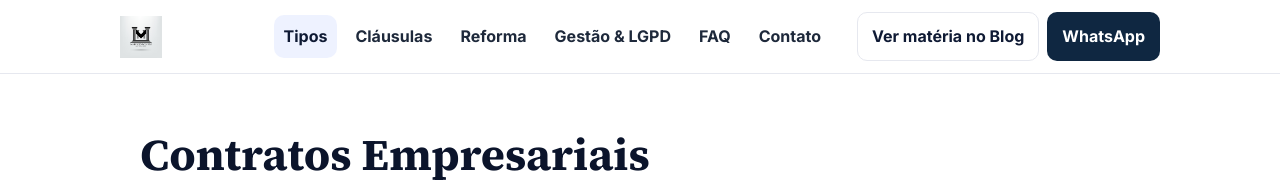
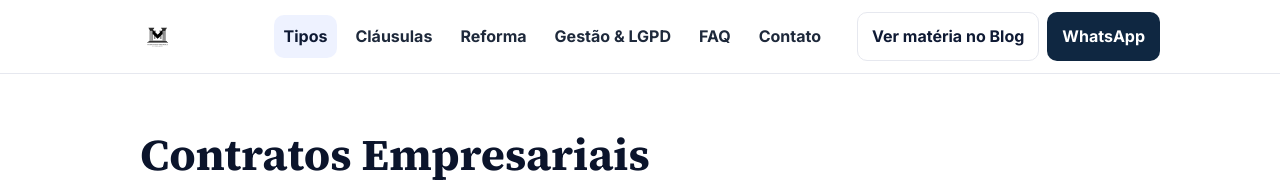
Before and after one commit to juanmmendes/contratos-empresarias, a plain HTML site: page index.html in a window 1280 px wide. Shown: the top 182 px of the page. Drawn offline with Linux system fonts and the light colour scheme.

Commit message:
Ajustes de imagens, layout e limpeza de arquivos não utilizados

```diff
--- a/index.html
+++ b/index.html
@@ -139,7 +139,7 @@
   <header>
     <div class="wrap head">
       <a href="https://www.marinhomendes.adv.br/" class="brand" aria-label="Site oficial Marinho Mendes" target="_blank" rel="noopener">
-  <img src="img/Logo5.jpg" alt="Logo Marinho Mendes" style="height:42px;max-width:180px;object-fit:contain;"/>
+  <img src="img/Logo.png" alt="Logo Marinho Mendes" style="height:42px;max-width:180px;object-fit:contain;"/>
       </a>
       <nav aria-label="Navegação principal">
         <ul>
```
Also changed, not shown: img/Logo.png (added), img/Logo5.jpg (deleted).
